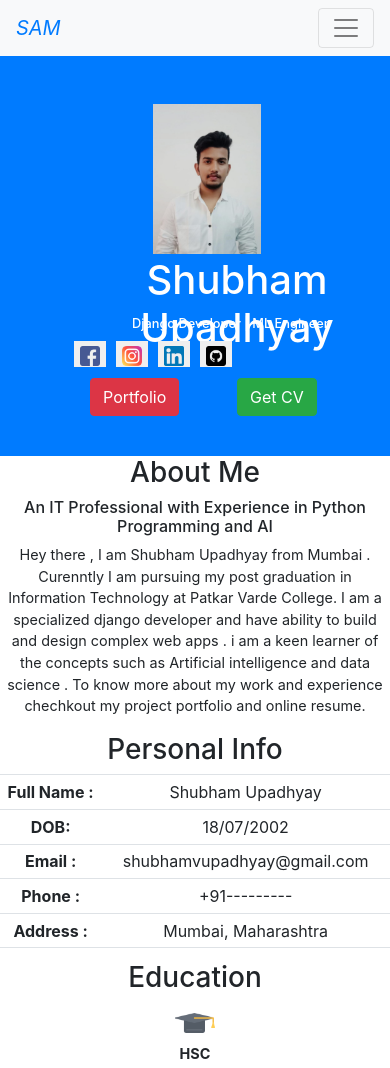
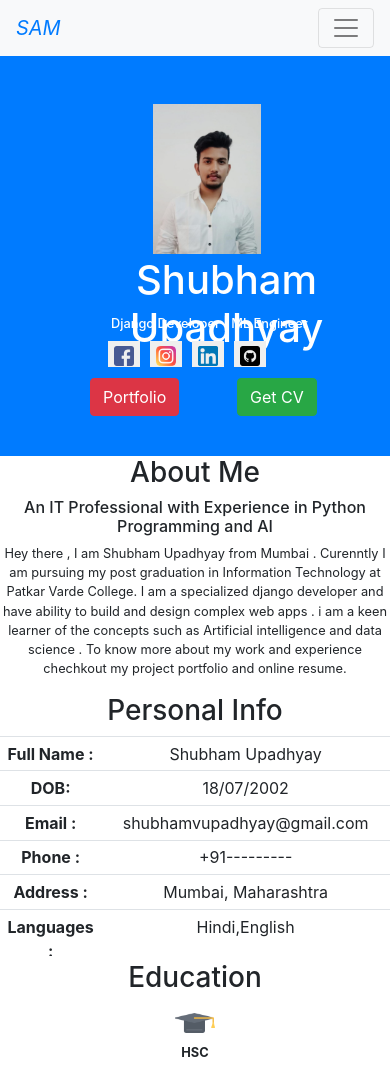
Before and after one commit to ShubhamVUpadhyay/Portfolio, a plain HTML site: page index.html in a window 390 px wide. Shown: the top 1068 px of the page. Drawn offline with nearby package versions, Linux system fonts and the light colour scheme.

Commit message:
index.html

```diff
--- a/index.html
+++ b/index.html
@@ -10,8 +10,13 @@
         background-color: white;
         height: fit-content;
         overflow: hidden;
+
+
     }
- #main{
+
+
+
+    #main{
         height: 400px;
         text-align: center;
         color: white;
@@ -112,12 +117,14 @@
     display: none;
 }
 /*----------------------------Home Responsive----------------*/
-@media only screen and (max-width: 720px) {
+@media only screen and (max-width: 1200px) {
     #box{
+
         overflow-x: hidden;
+
     }
     .img1 {
-       height: 150px;
+        height: 150px;
        width: auto;
        position: absolute;
        left: 40%;
@@ -126,21 +133,21 @@
 
     h1{
         position: absolute;
-        left: 20%;
+        left: 15%;
         top: 50%;
     }
     h2{
         position: absolute;
-        left: 35%;
+        left: 30%;
         top: 65%;
         font-size: 0.8em;
     }
     p{
-        font-size: 0.9em;
+        font-size: 0.8em;
     }
     .contact{
         position: absolute;
-        right: 40%;
+        right: 32%;
         top: 70%;
         display: flex;
 
@@ -151,11 +158,13 @@
 
     margin: 5px;
 
+
 }
 #btn1{
-    position: absolute;
-    left: 25%;
-    bottom: 10%;
+        position: absolute;
+
+       left: 25%;
+       bottom: 10%;
     }
    #btn1 a{
         text-decoration: none;
@@ -168,6 +177,7 @@
     }
 
 }
+
 
 
 
```
